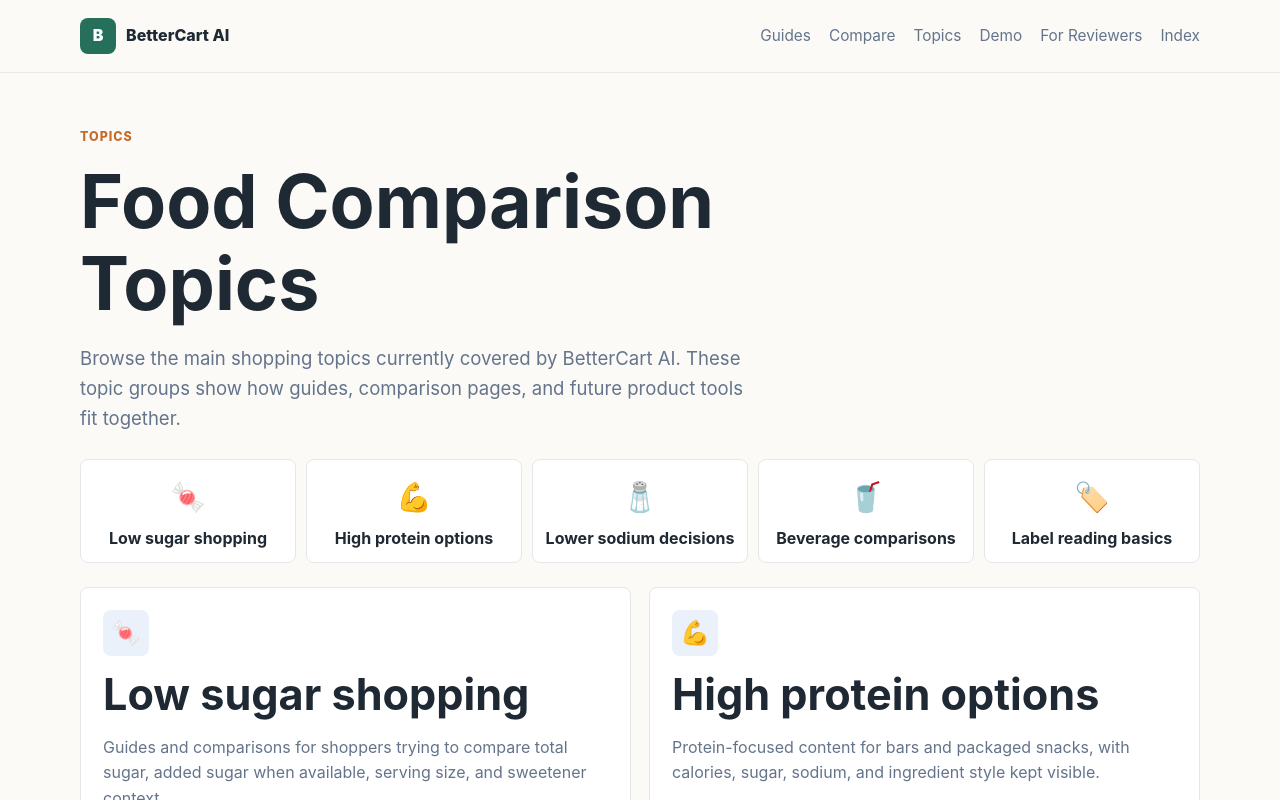
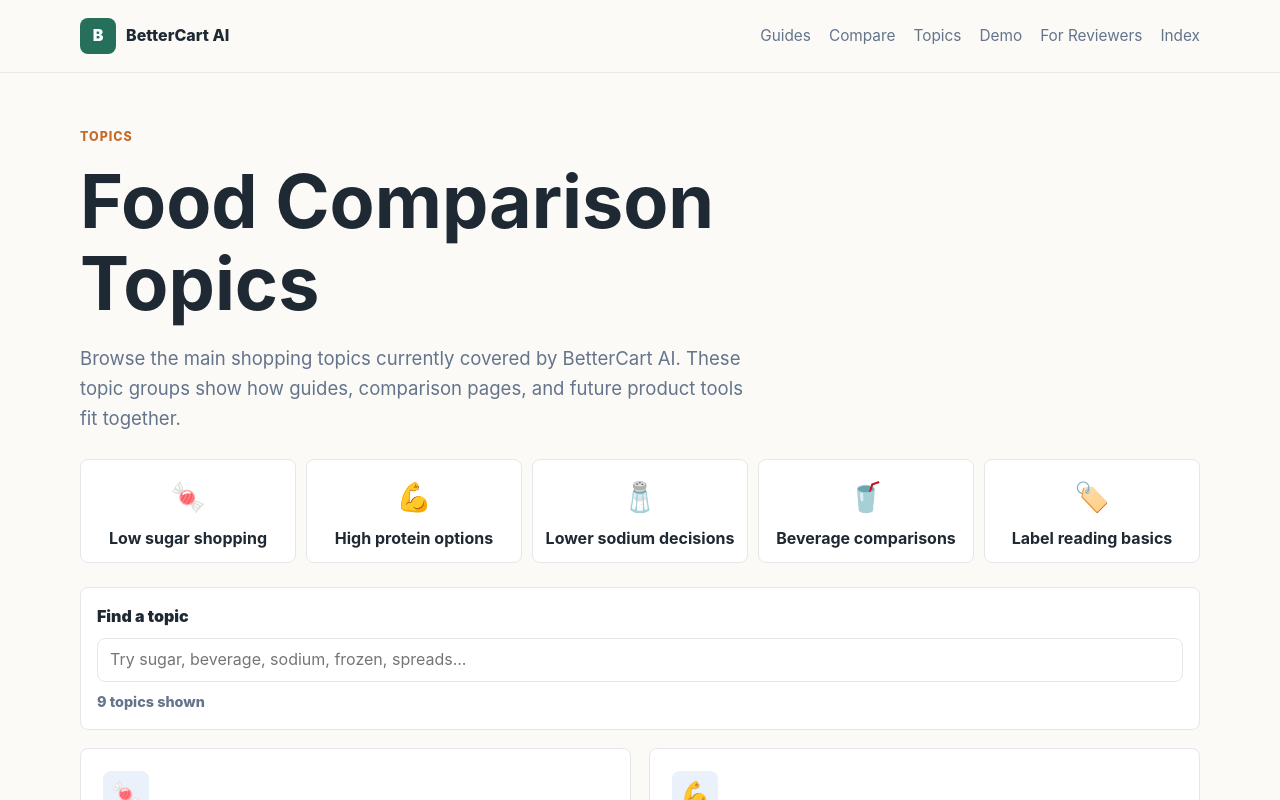
Before and after one commit to Astalos11/bettercart-ai-approval-site, a Next.js app: page /topics in a window 1280 px wide. Shown: the top 800 px of the page. Built offline with nearby package versions, Linux system fonts and the light colour scheme; no server answers.

Commit message:
Add searchable topic index

```diff
--- /dev/null
+++ b/app/topics/TopicsBrowser.jsx
@@ -0,0 +1,54 @@
+"use client";
+
+import { useMemo, useState } from "react";
+import Link from "next/link";
+
+export default function TopicsBrowser({ topics }) {
+  const [query, setQuery] = useState("");
+  const normalizedQuery = query.trim().toLowerCase();
+  const filteredTopics = useMemo(() => {
+    if (!normalizedQuery) return topics;
+    return topics.filter((topic) => {
+      const linkText = topic.links.map(([, label]) => label).join(" ");
+      return `${topic.title} ${topic.text} ${linkText}`.toLowerCase().includes(normalizedQuery);
+    });
+  }, [topics, normalizedQuery]);
+
+  return (
+    <>
+      <div className="site-search">
+        <label htmlFor="topic-search">Find a topic</label>
+        <input
+          id="topic-search"
+          type="search"
+          value={query}
+          onChange={(event) => setQuery(event.target.value)}
+          placeholder="Try sugar, beverage, sodium, frozen, spreads..."
+        />
+        <span role="status">{filteredTopics.length} topics shown</span>
+      </div>
+
+      {filteredTopics.length ? (
+        <div className="grid two">
+          {filteredTopics.map((topic) => (
+            <div className="card" key={topic.title}>
+              <div className="card-icon" aria-hidden="true">{topic.icon}</div>
+              <h2>{topic.title}</h2>
+              <p>{topic.text}</p>
+              <div className="link-list">
+                {topic.links.map(([href, label]) => (
+                  <Link href={href} key={href}>{label}</Link>
+                ))}
+              </div>
+            </div>
+          ))}
+        </div>
+      ) : (
+        <div className="callout">
+          <h2>No matching topics</h2>
+          <p>Try a broader term such as sugar, protein, beverage, sodium, cereal, sauce, or snack.</p>
+        </div>
+      )}
+    </>
+  );
+}
--- a/app/topics/page.jsx
+++ b/app/topics/page.jsx
@@ -1,5 +1,5 @@
-import Link from "next/link";
 import { comparisons, guides } from "../../lib/content";
+import TopicsBrowser from "./TopicsBrowser";
 
 export const metadata = {
   title: "Food Comparison Topics",
@@ -113,20 +113,7 @@ export default function TopicsPage() {
           ))}
         </div>
 
-        <div className="grid two">
-          {topics.map((topic) => (
-            <div className="card" key={topic.title}>
-              <div className="card-icon" aria-hidden="true">{topic.icon}</div>
-              <h2>{topic.title}</h2>
-              <p>{topic.text}</p>
-              <div className="link-list">
-                {topic.links.map(([href, label]) => (
-                  <Link href={href} key={href}>{label}</Link>
-                ))}
-              </div>
-            </div>
-          ))}
-        </div>
+        <TopicsBrowser topics={topics} />
 
         <div className="callout">
           <h2>Current content inventory</h2>
--- a/scripts/check_static_site.js
+++ b/scripts/check_static_site.js
@@ -214,7 +214,8 @@ function main() {
   const interactiveSearchChecks = [
     ["guides/index.html", "guide-search"],
     ["compare/index.html", "comparison-search"],
-    ["site-index/index.html", "site-index-search"]
+    ["site-index/index.html", "site-index-search"],
+    ["topics/index.html", "topic-search"]
   ];
   for (const [relativePath, id] of interactiveSearchChecks) {
     const file = path.join(outDir, relativePath);
```
